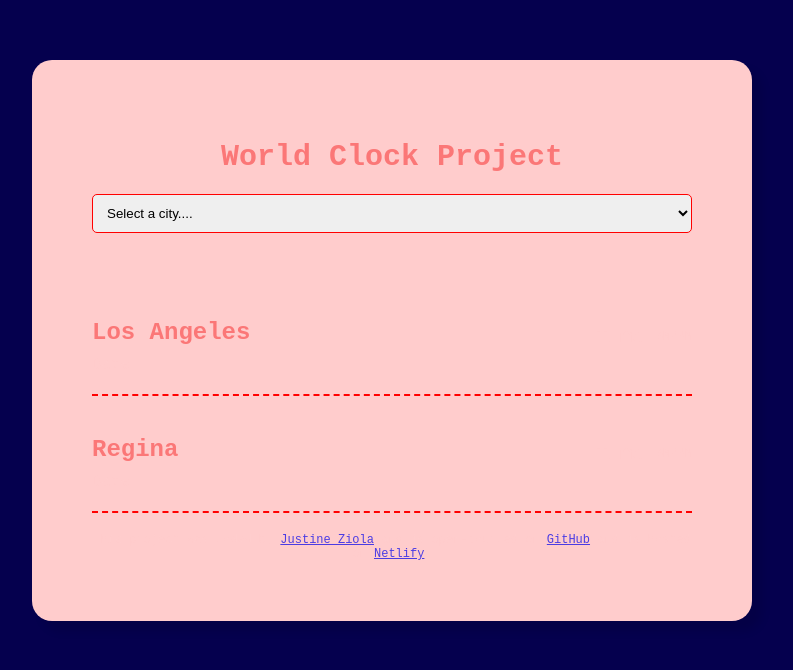
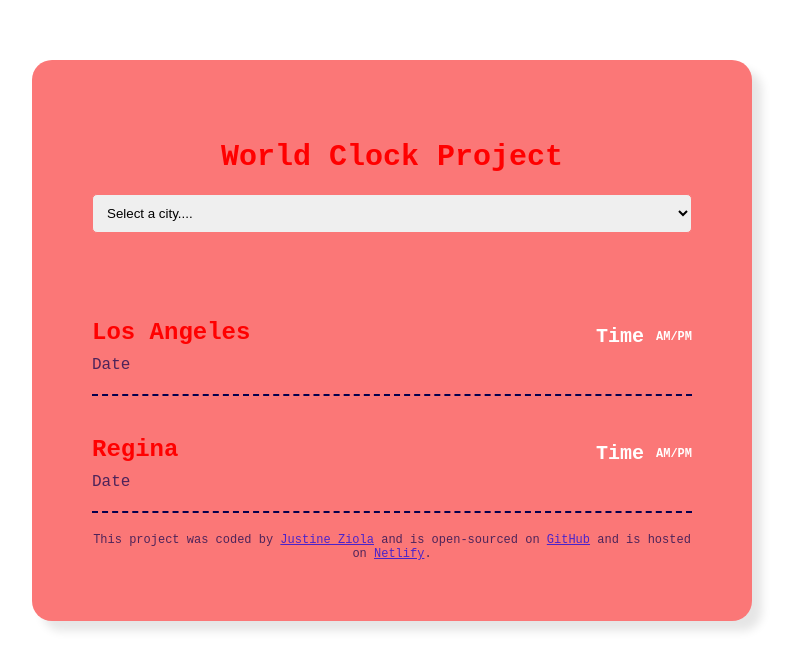
Before and after one commit to SnoopyJacks/World-Clock-Project, a plain HTML site: page index.html in a window 1280 px wide. Shown: the whole page, without its empty margins (248-1041 px from the left). Drawn offline with Linux system fonts and the light colour scheme.

Commit message:
Changed theme colour via AI
AI = faster

```diff
--- a/index.html
+++ b/index.html
@@ -7,14 +7,14 @@
     <style>
     body {
         font-family: 'Courier New', Courier, monospace;
-            background-color: #05004e; /* First Color */
-            color: #ffcccc; /* Fourth Color */
+        background-color: #ffffff; /* Light background for better readability */
+        color: #05004e; /* Dark text color for contrast */
     }
     h2 {
         font-size: 24px;
         font-weight: bold;
         margin: 0 0 10px;
-            color: #fb7777; /* Third Color */
+        color: #ff0000; /* Second Color */
     }
     .date {
         opacity: 0.7;
@@ -22,7 +22,7 @@
     .container {
         max-width: 600px;
         margin: 60px auto;
-            background-color: #ffcccc; /* Fourth Color */
+        background-color: #fb7777; /* Third Color */
         padding: 60px;
         box-shadow: 10px 10px 10px rgba(0, 0, 0, 0.1);
         border-radius: 20px;
@@ -31,12 +31,13 @@
         display: flex;
         justify-content: space-between;
         margin: 20px 0;
-            border-bottom: 2px dashed #ff0000; /* Second Color */
+        border-bottom: 2px dashed #05004e; /* First Color */
         padding: 20px 0;
     }
     .time {
         font-size: 20px;
         font-weight: bold;
+        color: #ffffff; /* Light text for better contrast */
     }
     .time small {
         font-size: 12px;
@@ -47,14 +48,14 @@
         font-family: 'Courier New', Courier, monospace;
         font-size: 30px;
         text-align: center;
-            color: #fb7777; /* Third Color */
+        color: #ff0000; /* Second Color */
     }
     footer {
         font-family: 'Courier New', Courier, monospace;
         font-size: 12px;
         text-align: center;
         opacity: 0.7;
-            color: #ffcccc; /* Fourth Color */
+        color: #05004e; /* First Color */
     }
     select {
         display: block;
@@ -62,7 +63,7 @@
         padding: 10px;
         margin: 10px 0;
         border-radius: 5px;
-            border: 1px solid #ff0000; /* Second Color */
+        border: 1px solid #fb7777; /* Third Color */
     }
 </style>
 </head>
```
Lines whose indentation alone changed are shown as unchanged.
